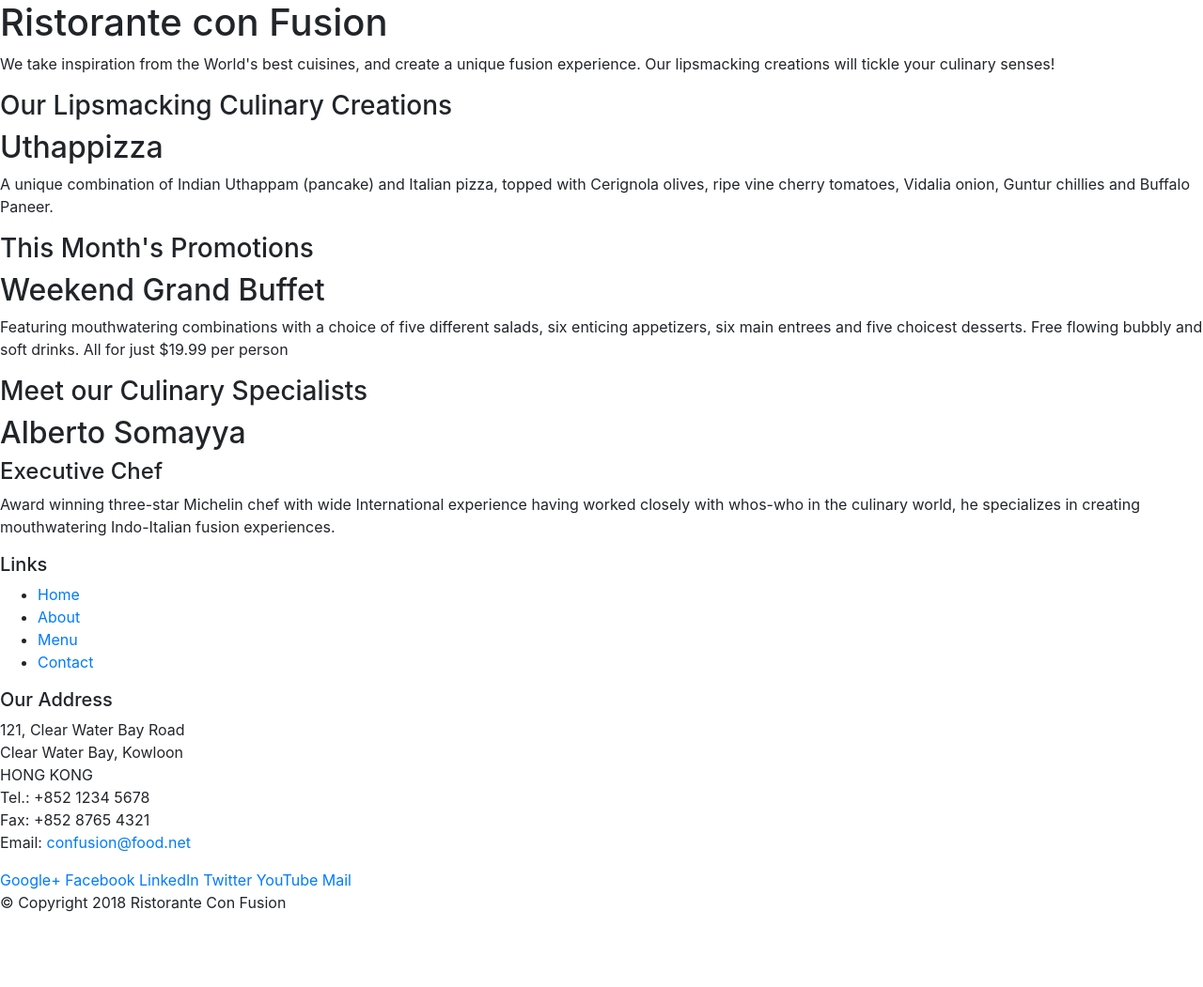
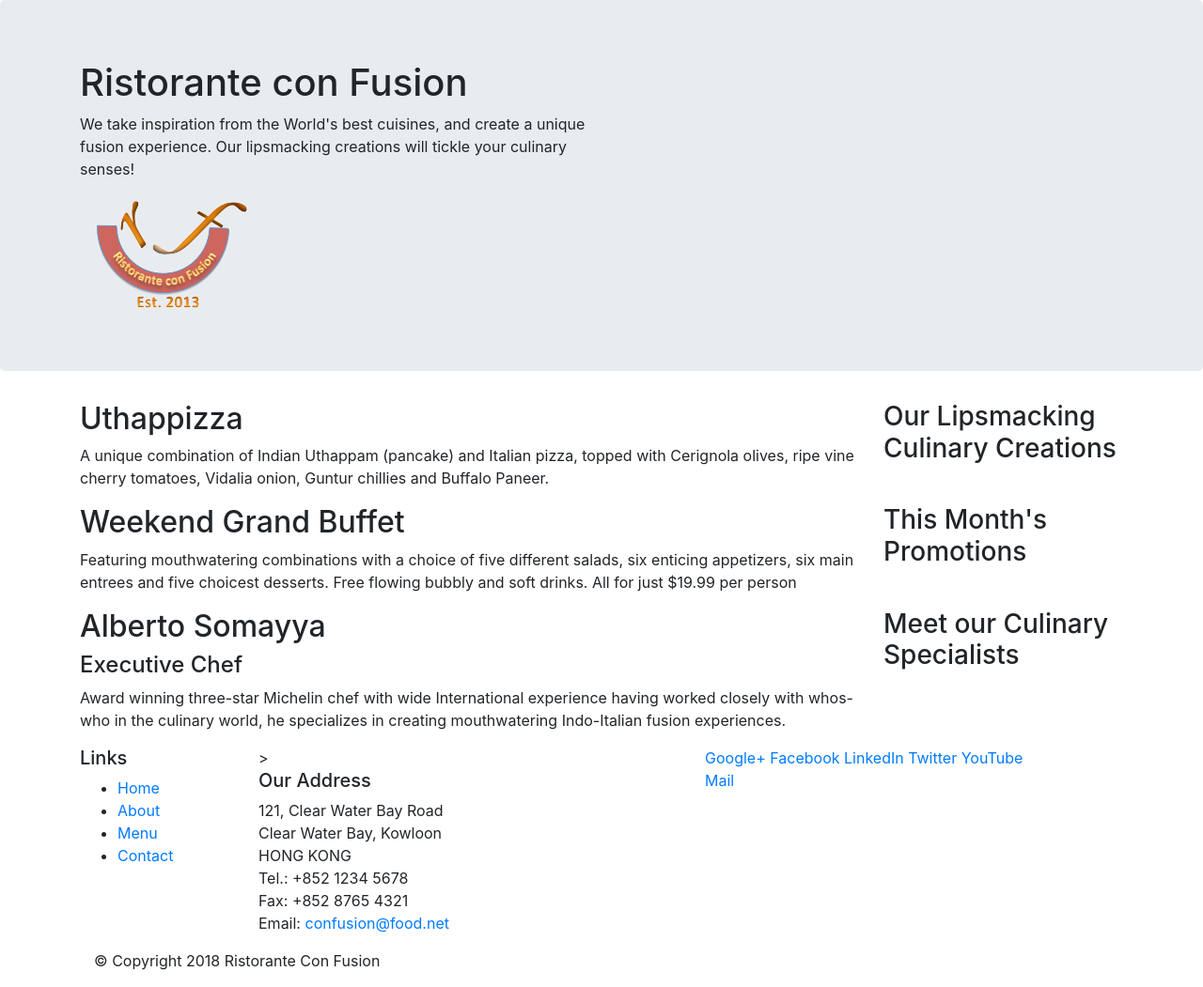
Before and after one commit to nganthkse160169/assignment1, a website: page index.html in a window 1280 px wide. Shown: the whole page at 94% size. Before the commit the page ends 989 px from the top, so only its background shows below. Drawn offline with nearby package versions, Linux system fonts and the light colour scheme.

Commit message:
Bootstrap Grid Part 1

```diff
--- a/index.html
+++ b/index.html
@@ -14,46 +14,47 @@
 
 <body>
 
-    <header>
-        <div>
-            <div>
-                <div>
+    <header class="jumbotron">
+        <div class="container">
+            <div class="row">
+                <div class="col-12 col-sm-6">
                     <h1>Ristorante con Fusion</h1>
                     <p>We take inspiration from the World's best cuisines, and create a unique fusion experience. Our lipsmacking creations will tickle your culinary senses!</p>
-                </div>
-                <div>
+                    <div class="col-12 col-sm align-self-center">
+                        <img src="img/logo.png">
+                    </div>
                 </div>
             </div>
         </div>
     </header>
 
-    <div>
-        <div>
-            <div>
+    <div class="container">
+        <div class="row">
+            <div class="col-12 col-sm-4 order-sm-last col-md-3">
                 <h3>Our Lipsmacking Culinary Creations</h3>
             </div>
-            <div>
+            <div class="col col-sm order-sm-first col-md">
                 <h2>Uthappizza</h2>
                 <p>A unique combination of Indian Uthappam (pancake) and Italian pizza, topped with Cerignola olives, ripe vine cherry tomatoes, Vidalia onion, Guntur chillies and Buffalo Paneer.</p>
             </div>
         </div>
 
 
-        <div>
-            <div>
+        <div class="row">
+            <div class="col-12 col-sm-4 order-sm-last col-md-3">
                 <h3>This Month's Promotions</h3>
             </div>
-            <div>
+            <div class="col col-sm order-sm-first col-md">
                 <h2>Weekend Grand Buffet</h2>
                 <p>Featuring mouthwatering combinations with a choice of five different salads, six enticing appetizers, six main entrees and five choicest desserts. Free flowing bubbly and soft drinks. All for just $19.99 per person </p>
             </div>
         </div>
 
-        <div>
-            <div>
+        <div class="row">
+            <div class="col-12 col-sm-4 order-sm-last col-md-3">
                 <h3>Meet our Culinary Specialists</h3>
             </div>
-            <div>
+            <div class="col col-sm order-sm-first col-md">
                 <h2>Alberto Somayya</h2>
                 <h4>Executive Chef</h4>
                 <p>Award winning three-star Michelin chef with wide International experience having worked closely with whos-who in the culinary world, he specializes in creating mouthwatering Indo-Italian fusion experiences. </p>
@@ -62,9 +63,9 @@
     </div>
 
     <footer>
-        <div>
-            <div>
-                <div>
+        <div class="container">
+            <div class="row">
+                <div class="col-4 offset col-sm-2">
                     <h5>Links</h5>
                     <ul>
                         <li><a href="#">Home</a></li>
@@ -73,7 +74,7 @@
                         <li><a href="#">Contact</a></li>
                     </ul>
                 </div>
-                <div>
+                <div class="col-7 col-sm-5">>
                     <h5>Our Address</h5>
                     <address>
 		              121, Clear Water Bay Road<br>
@@ -84,7 +85,7 @@
 		              Email: <a href="mailto:confusion@food.net">confusion@food.net</a>
 		           </address>
                 </div>
-                <div>
+                <div class="col-12 col-sm-4">
                     <div>
                         <a href="http://google.com/+">Google+</a>
                         <a href="http://www.facebook.com/profile.php?id=">Facebook</a>
@@ -96,7 +97,7 @@
                 </div>
            </div>
            <div>
-                <div>
+                <div class="col-auto">
                     <p>© Copyright 2018 Ristorante Con Fusion</p>
                 </div>
            </div>
```
